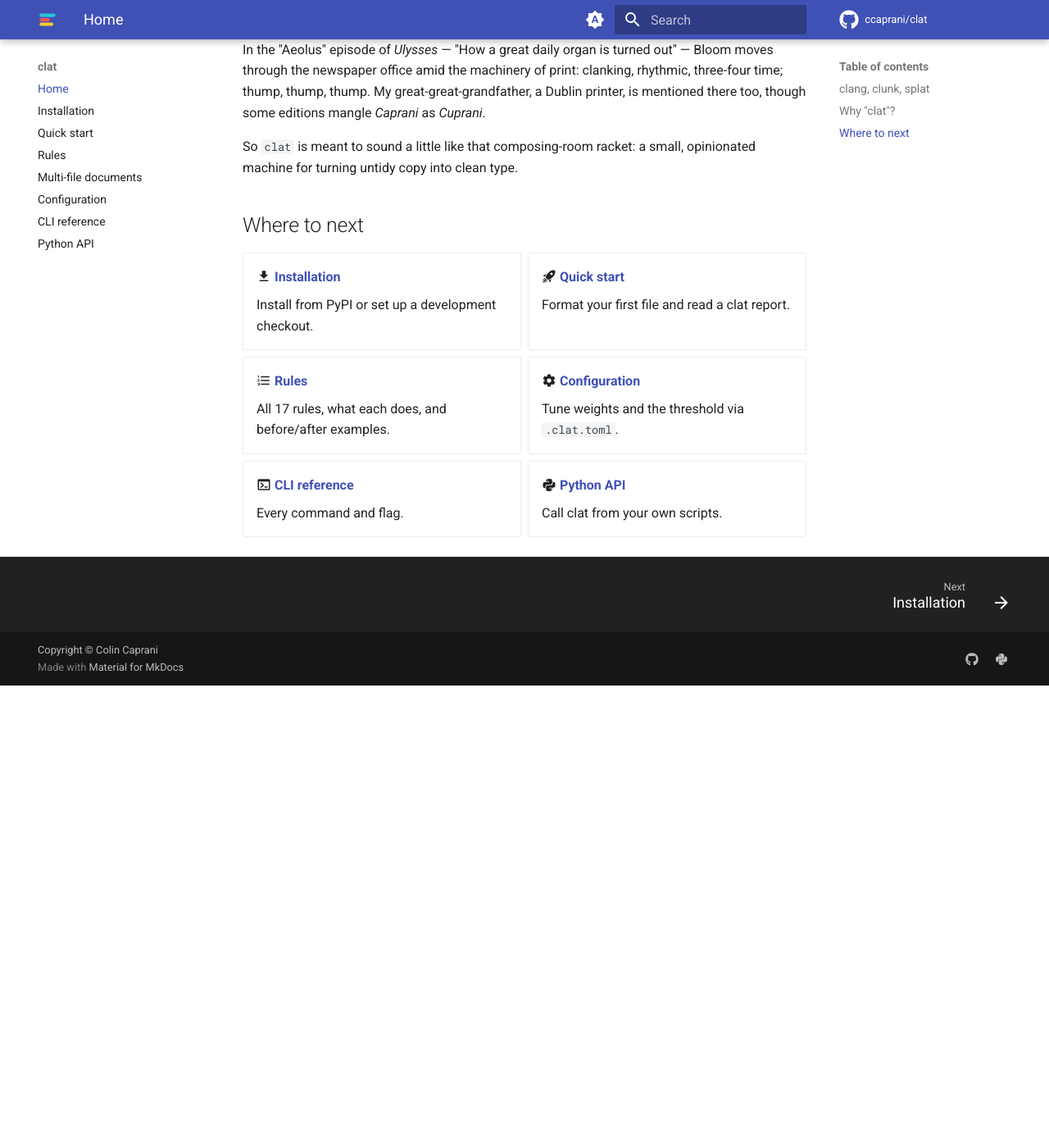
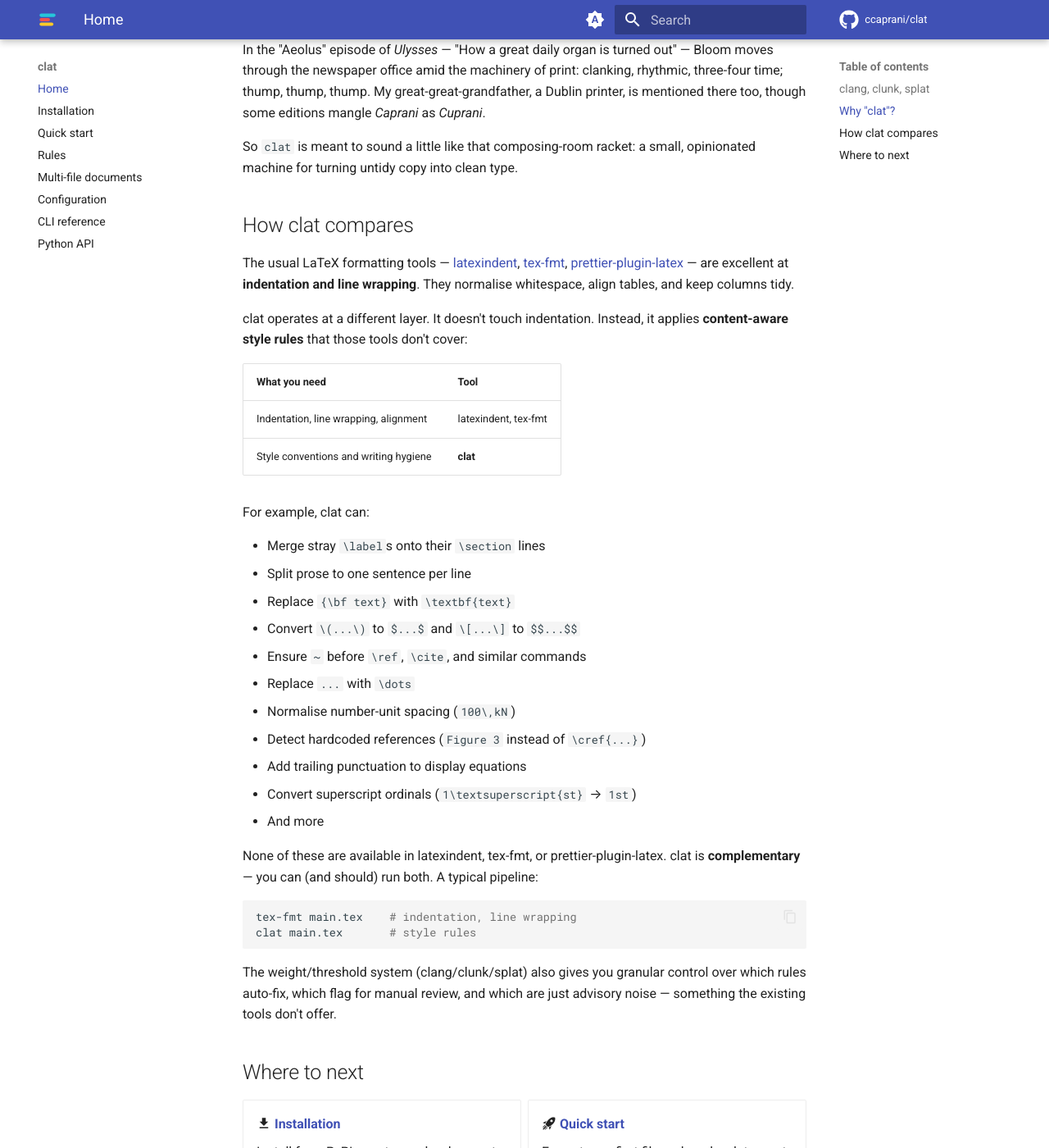
Before and after one commit to ccaprani/clat, an MkDocs documentation site: the page built from docs/index.md, in a window 1280 px wide and 1400 px high, scrolled down 1075 px. Shown: the whole window at 82% size. Built offline with MkDocs 1.6.1 and Material for MkDocs 9.7.7, drawn with Linux system fonts in a browser that asks for light colours; comment, search, counter and statistics services are not loaded; before the commit the page ends 1911 px from its top, so only the background shows below that.

````diff
--- a/docs/index.md
+++ b/docs/index.md
@@ -1,7 +1,7 @@
 # clat
 
 [![PyPI](https://img.shields.io/pypi/v/clat-tidy?color=3949ab)](https://pypi.org/project/clat-tidy/)
-[![Python versions](https://img.shields.io/pypi/pyversions/clat-tidy)](https://pypi.org/project/clat-tidy/)
+[![Python versions](https://img.shields.io/badge/python-3.8%2B-blue)](https://pypi.org/project/clat-tidy/)
 [![License: MIT](https://img.shields.io/badge/license-MIT-blue)](https://github.com/ccaprani/clat/blob/main/LICENSE)
 
 **Colin's LaTeX Tidy** — somewhere between a clang and a splat.
@@ -51,6 +51,50 @@ editions mangle *Caprani* as *Cuprani*.
 So `clat` is meant to sound a little like that composing-room racket: a small,
 opinionated machine for turning untidy copy into clean type.
 
+## How clat compares
+
+The usual LaTeX formatting tools — [latexindent][latexindent], [tex-fmt][tex-fmt],
+[prettier-plugin-latex][prettier-latex] — are excellent at **indentation and line
+wrapping**. They normalise whitespace, align tables, and keep columns tidy.
+
+clat operates at a different layer. It doesn't touch indentation. Instead, it
+applies **content-aware style rules** that those tools don't cover:
+
+| What you need                          | Tool               |
+|----------------------------------------|--------------------|
+| Indentation, line wrapping, alignment  | latexindent, tex-fmt |
+| Style conventions and writing hygiene  | **clat**           |
+
+For example, clat can:
+
+- Merge stray `\label`s onto their `\section` lines
+- Split prose to one sentence per line
+- Replace `{\bf text}` with `\textbf{text}`
+- Convert `\(...\)` to `$...$` and `\[...\]` to `$$...$$`
+- Ensure `~` before `\ref`, `\cite`, and similar commands
+- Replace `...` with `\dots`
+- Normalise number-unit spacing (`100\,kN`)
+- Detect hardcoded references (`Figure 3` instead of `\cref{...}`)
+- Add trailing punctuation to display equations
+- Convert superscript ordinals (`1\textsuperscript{st}` → `1st`)
+- And more
+
+None of these are available in latexindent, tex-fmt, or prettier-plugin-latex.
+clat is **complementary** — you can (and should) run both. A typical pipeline:
+
+```bash
+tex-fmt main.tex    # indentation, line wrapping
+clat main.tex       # style rules
+```
+
+The weight/threshold system (clang/clunk/splat) also gives you granular control
+over which rules auto-fix, which flag for manual review, and which are just
+advisory noise — something the existing tools don't offer.
+
+[latexindent]: https://ctan.org/pkg/latexindent
+[tex-fmt]: https://github.com/wgunderwood/tex-fmt
+[prettier-latex]: https://github.com/siefkenj/prettier-plugin-latex
+
 ## Where to next
 
 <div class="grid cards" markdown>
--- a/pyproject.toml
+++ b/pyproject.toml
@@ -19,6 +19,12 @@ classifiers = [
     "Intended Audience :: Science/Research",
     "Topic :: Text Processing :: Markup :: LaTeX",
     "Programming Language :: Python :: 3",
+    "Programming Language :: Python :: 3.8",
+    "Programming Language :: Python :: 3.9",
+    "Programming Language :: Python :: 3.10",
+    "Programming Language :: Python :: 3.11",
+    "Programming Language :: Python :: 3.12",
+    "Programming Language :: Python :: 3.13",
 ]
 
 [project.urls]
````
Also changed, not shown: README.md (+53 -4 lines).
